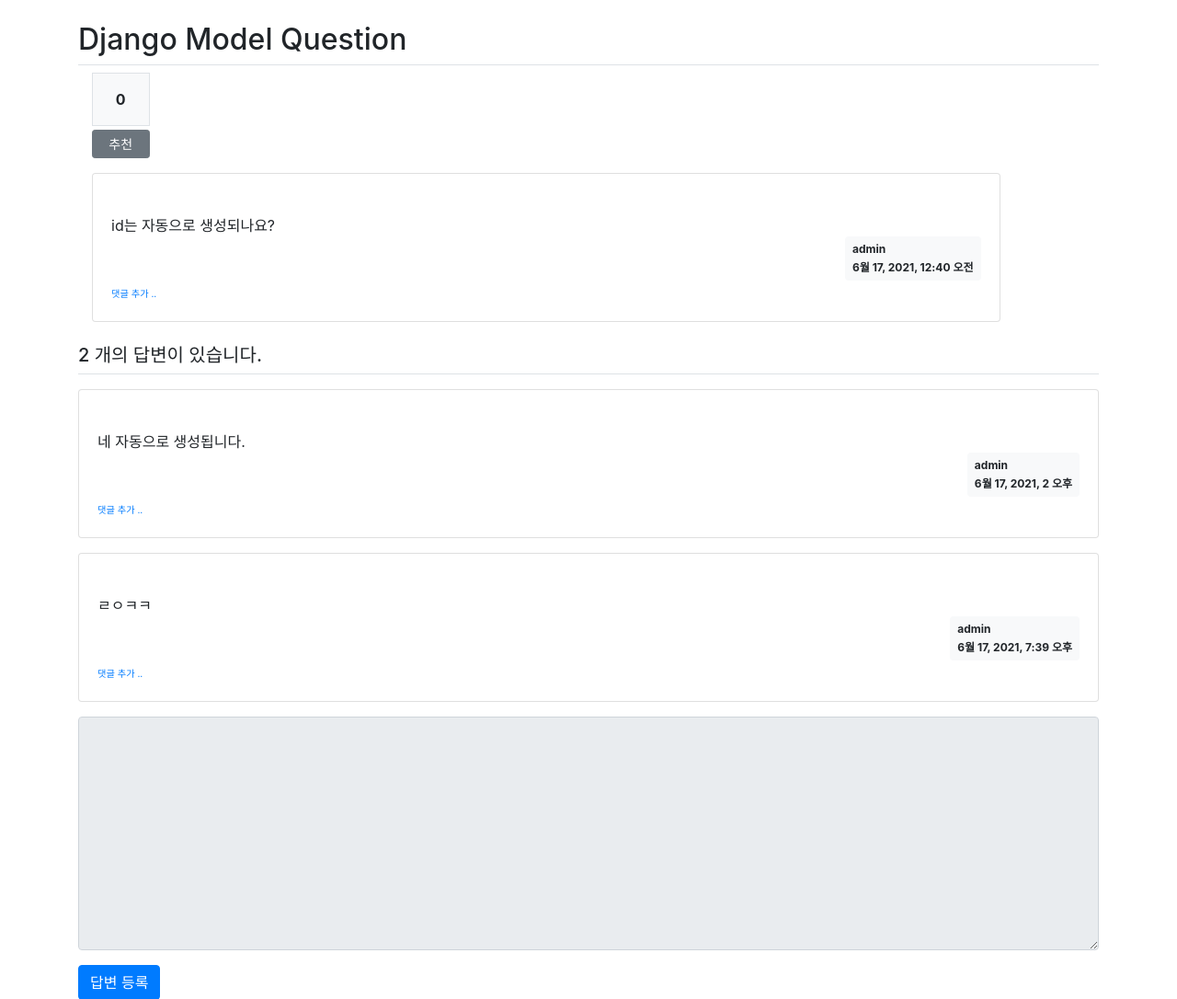
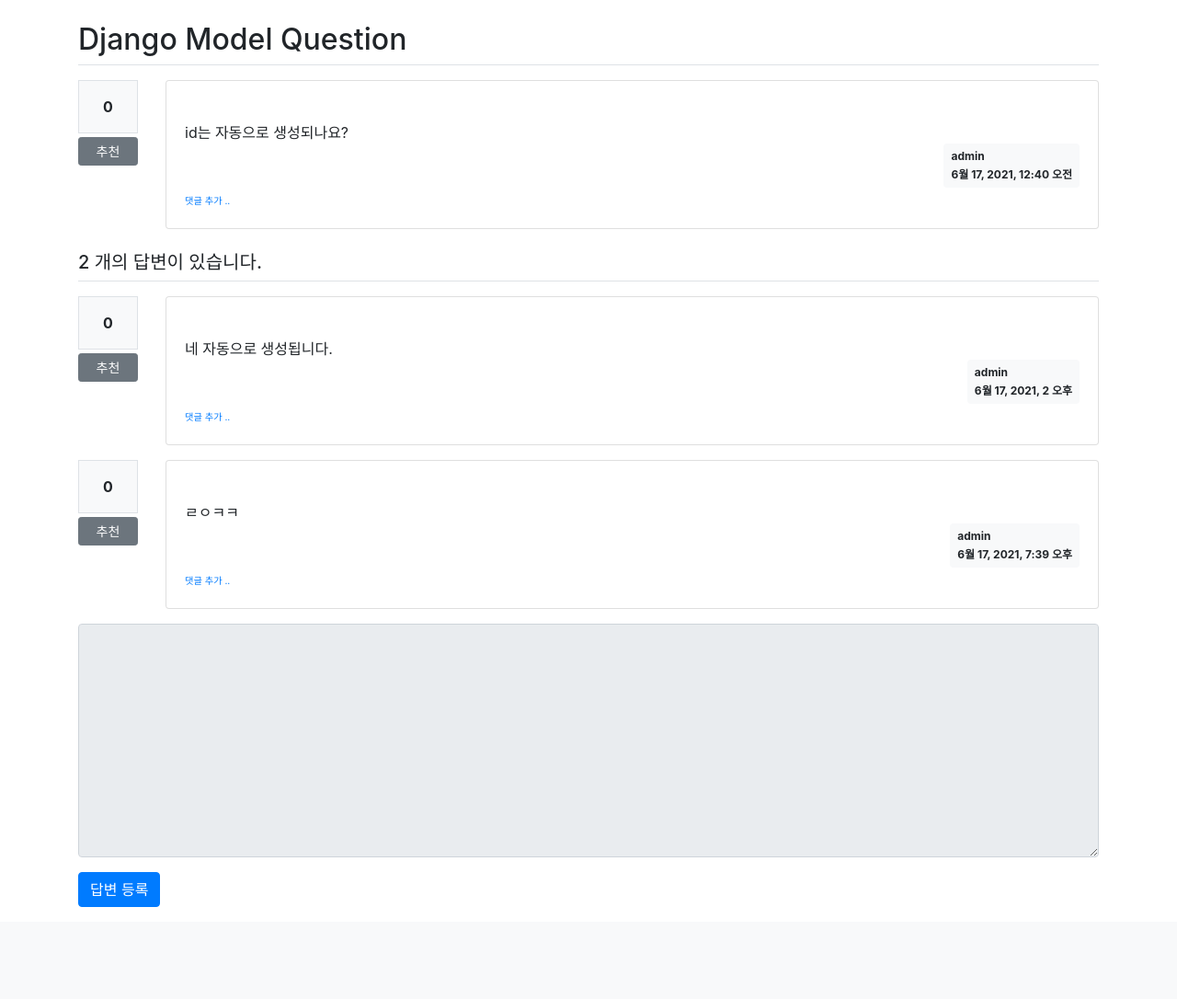
Before and after one commit to nbalance97/DjangoProject, a Django app: page /pybo/2/ in a window 1280 px wide. Shown: the part 57-1143 px from the top of the page at 92% size. After the commit the page ends 1043 px from the top, so only its background shows below. Run offline with Django 3.2, Linux system fonts and the light colour scheme; data comes from the database, SQL or seed files in the repository; both versions use the stored data as it was after the commit; data that the repository does not hold is empty; some libraries are stand-ins or nearby versions.

Commit message:
추천 완성

```diff
--- a/pybo/urls.py
+++ b/pybo/urls.py
@@ -23,5 +23,6 @@ urlpatterns = [
     path('comment/delete/answer/<int:comment_id>/', comment_views.comment_delete_answer, name='comment_delete_answer'),
 
     path('vote/question/<int:question_id>/', vote_views.vote_question, name='vote_question'),
+    path('vote/question/<int:answer_id>/', vote_views.vote_answer, name='vote_answer'),
 
 ]
--- a/templates/pybo/question_detail.html
+++ b/templates/pybo/question_detail.html
@@ -23,7 +23,7 @@
     </div>
     {% endif %}
     <h2 class="border-bottom py-2"> {{ question.subject }} </h2>
-    <div class="row-my-3">
+    <div class="row my-3">
         <div class="col-1">
             <div class="bg-light text-center p-3 border font-weight-bolder mb-1">
                 {{ question.voter.count }}
@@ -32,7 +32,7 @@
                class="recommend btn btn-sm btn-secondary btn-block my-1">추천</a>
         </div>
         <div class="col-11">
-            <div class="card my-3">
+            <div class="card">
                 <div class="card-body">
                     <div class="card-text" style="white-space: pre-line;">
                         {{ question.content }}
@@ -93,7 +93,16 @@
         {{question.answer_set.count}} 개의 답변이 있습니다.
     </h5>
     {% for answer in question.answer_set.all %}
-    <div class="card my-3">
+    <div class="row my-3">
+        <div class="col-1">
+            <div class="bg-light text-center p-3 border font-weight-bolder mb-1">
+                {{ answer.voter.count }}
+            </div>
+            <a href="#" data-uri="{% url 'pybo:vote_answer' answer.id %}"
+               class="recommend btn btn-sm btn-secondary btn-block my-1">추천</a>
+        </div>
+        <div class="col-11">
+            <div class="card">
                 <div class="card-body">
                     <div class="card-text" style="white-space: pre-line;">
                         {{ answer.content }}
@@ -143,6 +152,9 @@
                     </div>
                 </div>
             </div>
+        </div>
+    </div>
+
     {% endfor %}
 
     <form action="{% url 'pybo:answer_create' question.id %}" method = "post" class="my-3">
```
Also changed, not shown: db.sqlite3. Lines whose indentation alone changed are shown as unchanged.
